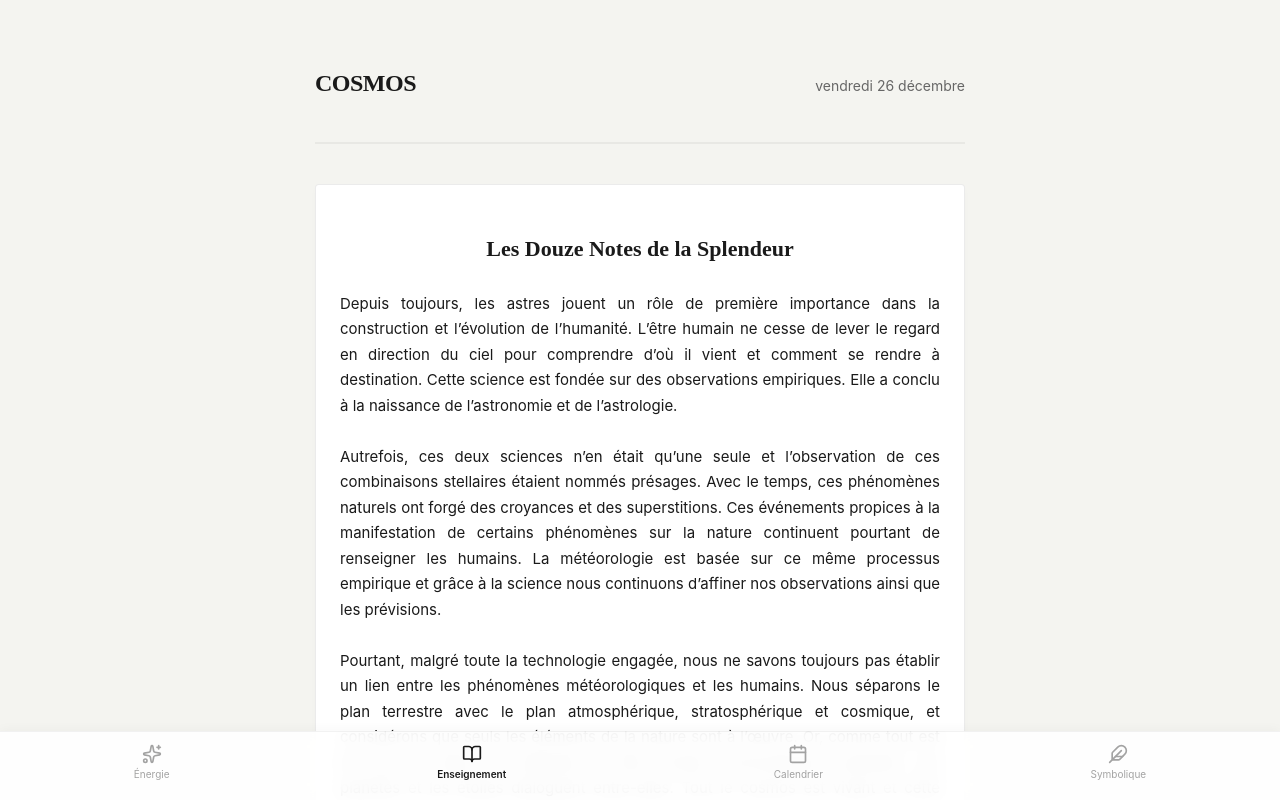
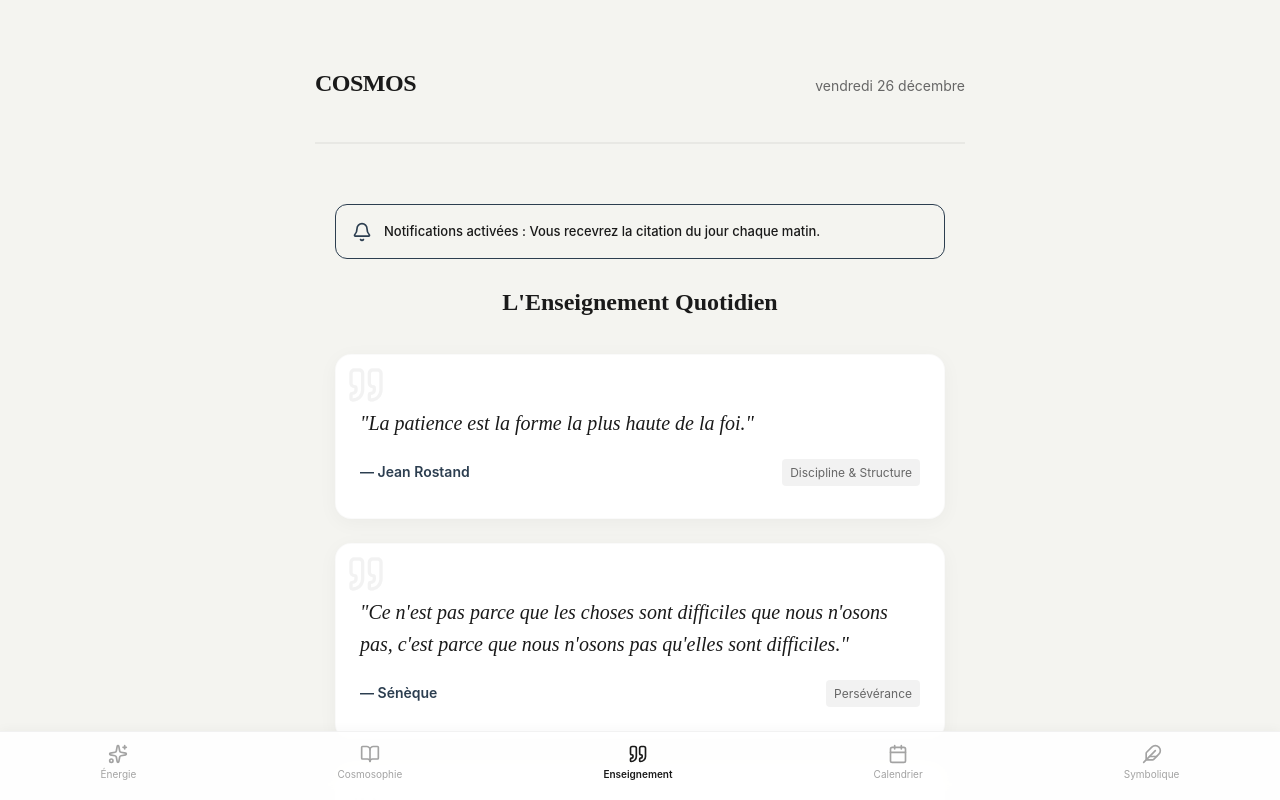
Before and after one commit to NeousAxis/cosmos-app, a React (Vite) app in the folder cosmos-web/: page / in a window 1280 px wide. Both pictures are taken after a click on the button "Enseignement". Shown: the top 800 px of the page. Built offline with nearby package versions, Linux system fonts and the light colour scheme.

Commit message:
feat: add cosmosophie tab, daily quotes, and moon phase icons

```diff
--- a/cosmos-web/src/App.jsx
+++ b/cosmos-web/src/App.jsx
@@ -8,13 +8,14 @@ import Meditation from './components/Meditation';
 import Constellation from './components/Constellation';
 import Calendar from './components/Calendar';
 import MoonPhase from './components/MoonPhase';
-import { Sparkles, BookOpen, Calendar as CalendarIcon, Feather } from 'lucide-react';
+import { Sparkles, BookOpen, Calendar as CalendarIcon, Feather, Quote, Bell } from 'lucide-react';
+import { CAPRICORN_QUOTES } from './data/quotes';
 import { motion, AnimatePresence } from 'framer-motion';
 
 function App() {
   const [sign, setSign] = useState(null);
   const [phase, setPhase] = useState(null);
-  const [activeTab, setActiveTab] = useState('energie'); // 'energie', 'enseignement', 'calendrier', 'symbolique'
+  const [activeTab, setActiveTab] = useState('energie'); // 'energie', 'cosmosophie', 'enseignement', 'calendrier', 'symbolique'
   const [isMeditationOpen, setIsMeditationOpen] = useState(false);
   const [phaseContent, setPhaseContent] = useState(null);
   const [energyMode, setEnergyMode] = useState('individuel'); // 'individuel' | 'global'
@@ -191,7 +192,7 @@ function App() {
           </motion.div>
         )}
 
-        {activeTab === 'enseignement' && (
+        {activeTab === 'cosmosophie' && (
           <motion.div initial={{ opacity: 0 }} animate={{ opacity: 1 }} transition={{ duration: 0.3 }}>
             <section className="vulgarisation-block" style={{ padding: '24px' }}>
               <h3 style={{ fontFamily: 'Playfair Display', fontSize: '22px', marginBottom: '24px', textAlign: 'center' }}>Les Douze Notes de la Splendeur</h3>
@@ -199,6 +200,67 @@ function App() {
                 {SPLENDEUR_TEXT}
               </div>
             </section>
+          </motion.div>
+        )}
+
+        {activeTab === 'enseignement' && (
+          <motion.div initial={{ opacity: 0 }} animate={{ opacity: 1 }} transition={{ duration: 0.3 }}>
+            <div style={{ padding: '20px' }}>
+              <div style={{
+                background: 'rgba(var(--accent-rgb), 0.05)',
+                padding: '16px',
+                borderRadius: '12px',
+                marginBottom: '24px',
+                display: 'flex',
+                alignItems: 'center',
+                gap: '12px',
+                border: '1px solid var(--accent)'
+              }}>
+                <Bell size={20} color="var(--accent)" />
+                <span style={{ fontSize: '13px', color: 'var(--text-main)', fontWeight: 500 }}>
+                  Notifications activées : Vous recevrez la citation du jour chaque matin.
+                </span>
+              </div>
+
+              <h3 style={{ fontFamily: 'Playfair Display', fontSize: '24px', marginBottom: '32px', textAlign: 'center' }}>L'Enseignement Quotidien</h3>
+
+              <div style={{ display: 'flex', flexDirection: 'column', gap: '24px' }}>
+                {CAPRICORN_QUOTES.map((q, i) => (
+                  <motion.div
+                    key={q.id}
+                    initial={{ opacity: 0, y: 20 }}
+                    animate={{ opacity: 1, y: 0 }}
+                    transition={{ delay: i * 0.1 }}
+                    style={{
+                      background: '#fff',
+                      padding: '32px 24px',
+                      borderRadius: '16px',
+                      boxShadow: '0 4px 20px rgba(0,0,0,0.04)',
+                      position: 'relative',
+                      border: '1px solid rgba(0,0,0,0.02)'
+                    }}
+                  >
+                    <Quote size={40} style={{ position: 'absolute', top: '10px', left: '10px', opacity: 0.05 }} />
+                    <p style={{
+                      fontFamily: 'Playfair Display',
+                      fontSize: '20px',
+                      lineHeight: '1.6',
+                      fontStyle: 'italic',
+                      marginBottom: '20px',
+                      color: 'var(--text-main)'
+                    }}>
+                      "{q.text}"
+                    </p>
+                    <div style={{ display: 'flex', justifyContent: 'space-between', alignItems: 'center' }}>
+                      <span style={{ fontWeight: 600, fontSize: '14px', color: 'var(--accent)' }}>— {q.author}</span>
+                      <span style={{ fontSize: '12px', color: 'var(--text-muted)', background: 'rgba(0,0,0,0.05)', padding: '4px 8px', borderRadius: '4px' }}>
+                        {q.energy}
+                      </span>
+                    </div>
+                  </motion.div>
+                ))}
+              </div>
+            </div>
           </motion.div>
         )}
 
@@ -306,7 +368,8 @@ function App() {
         boxShadow: '0 -2px 10px rgba(0,0,0,0.03)'
       }}>
         <TabButton id="energie" icon={<Sparkles size={20} />} label="Énergie" />
-        <TabButton id="enseignement" icon={<BookOpen size={20} />} label="Enseignement" />
+        <TabButton id="cosmosophie" icon={<BookOpen size={20} />} label="Cosmosophie" />
+        <TabButton id="enseignement" icon={<Quote size={20} />} label="Enseignement" />
         <TabButton id="calendrier" icon={<CalendarIcon size={20} />} label="Calendrier" />
         <TabButton id="symbolique" icon={<Feather size={20} />} label="Symbolique" />
       </nav>
--- a/cosmos-web/src/components/Calendar.jsx
+++ b/cosmos-web/src/components/Calendar.jsx
@@ -1,5 +1,6 @@
 import { ChevronLeft, ChevronRight } from 'lucide-react';
 import React from 'react';
+import MoonIcon from './MoonIcon';
 
 const Calendar = () => {
     const weekDays = ['L', 'M', 'M', 'J', 'V', 'S', 'D'];
@@ -65,16 +66,12 @@ const Calendar = () => {
                         >
                             <span style={{ fontSize: '12px', fontWeight: isToday ? 600 : 400 }}>{d}</span>
 
-                            <div style={{ height: '14px', display: 'flex', alignItems: 'center' }}>
-                                {phase.type === 'full' ? (
-                                    <div style={{ width: '8px', height: '8px', borderRadius: '50%', backgroundColor: isToday ? '#fff' : 'var(--text-main)' }} />
-                                ) : phase.type === 'new' ? (
-                                    <div style={{ width: '8px', height: '8px', borderRadius: '50%', border: `1px solid ${isToday ? '#fff' : 'var(--text-main)'}` }} />
-                                ) : (
-                                    <div style={{ fontSize: '8px', color: isToday ? 'rgba(255,255,255,0.8)' : 'var(--text-muted)', textAlign: 'center', lineHeight: '1' }}>
-                                        {phase.type === 'waxing' ? '●' : '○'}
-                                    </div>
-                                )}
+                            <div style={{ height: '16px', display: 'flex', alignItems: 'center' }}>
+                                <MoonIcon
+                                    type={phase.type}
+                                    size={14}
+                                    color={isToday ? '#fff' : 'var(--text-main)'}
+                                />
                             </div>
                         </div>
                     );
--- /dev/null
+++ b/cosmos-web/src/components/MoonIcon.jsx
@@ -0,0 +1,50 @@
+import React from 'react';
+
+const MoonIcon = ({ type, size = 16, color = 'currentColor' }) => {
+    // Standard Moon Phase SVGs
+    // Full Circle for Full Moon, Stroked/Masked for others
+
+    switch (type) {
+        case 'full':
+            return (
+                <svg width={size} height={size} viewBox="0 0 24 24" fill={color}>
+                    <circle cx="12" cy="12" r="10" />
+                </svg>
+            );
+        case 'new':
+            return (
+                <svg width={size} height={size} viewBox="0 0 24 24" fill="none" stroke={color} strokeWidth="2">
+                    <circle cx="12" cy="12" r="10" />
+                </svg>
+            );
+        case 'waxing': // Waxing Gibbous approximation
+            return (
+                <svg width={size} height={size} viewBox="0 0 24 24" fill={color}>
+                    <path d="M12 2C6.48 2 2 6.48 2 12s4.48 10 10 10 10-4.48 10-10S17.52 2 12 2zm0 18c-4.41 0-8-3.59-8-8s3.59-8 8-8 8 3.59 8 8-3.59 8-8 8z" opacity="0.2" />
+                    <path d="M12 2c5.52 0 10 4.48 10 10s-4.48 10-10 10c-3.35 0-6.3-1.64-8.12-4.15C11.5 16.5 15 13.5 15 12s-3.5-4.5-9.12-5.85A9.94 9.94 0 0 1 12 2z" />
+                </svg>
+            );
+        case 'waning': // Waning Gibbous approximation
+            return (
+                <svg width={size} height={size} viewBox="0 0 24 24" fill={color}>
+                    <path d="M12 2C6.48 2 2 6.48 2 12s4.48 10 10 10 10-4.48 10-10S17.52 2 12 2zm0 18c-4.41 0-8-3.59-8-8s3.59-8 8-8 8 3.59 8 8-3.59 8-8 8z" opacity="0.2" />
+                    <path d="M12 2c-5.52 0-10 4.48-10 10s4.48 10 10 10c3.35 0 6.3-1.64 8.12-4.15C12.5 16.5 9 13.5 9 12s3.5-4.5 9.12-5.85A9.94 9.94 0 0 0 12 2z" />
+                </svg>
+            );
+        case 'quarter': // First/Last Quarter (Half Moon)
+            return (
+                <svg width={size} height={size} viewBox="0 0 24 24" fill={color}>
+                    <path d="M12 2v20c5.52 0 10-4.48 10-10S17.52 2 12 2z" />
+                    <circle cx="12" cy="12" r="10" fill="none" stroke={color} strokeWidth="1" opacity="0.3" />
+                </svg>
+            );
+        default:
+            return (
+                <svg width={size} height={size} viewBox="0 0 24 24" fill="none" stroke={color} strokeWidth="2" opacity="0.5">
+                    <circle cx="12" cy="12" r="1" />
+                </svg>
+            );
+    }
+};
+
+export default MoonIcon;
--- /dev/null
+++ b/cosmos-web/src/data/quotes.js
@@ -0,0 +1,32 @@
+export const CAPRICORN_QUOTES = [
+    {
+        id: 1,
+        text: "La patience est la forme la plus haute de la foi.",
+        author: "Jean Rostand",
+        energy: "Discipline & Structure"
+    },
+    {
+        id: 2,
+        text: "Ce n'est pas parce que les choses sont difficiles que nous n'osons pas, c'est parce que nous n'osons pas qu'elles sont difficiles.",
+        author: "Sénèque",
+        energy: "Persévérance"
+    },
+    {
+        id: 3,
+        text: "La montagne n'est pas là pour être vaincue, mais pour nous enseigner la patience.",
+        author: "Anonyme",
+        energy: "Ascension"
+    },
+    {
+        id: 4,
+        text: "L'ordre est le plaisir de la raison, mais le désordre est le délice de l'imagination.",
+        author: "Paul Claudel",
+        energy: "Structure"
+    },
+    {
+        id: 5,
+        text: "Rien de grand ne s'est accompli dans le monde sans passion, mais rien de durable sans méthode.",
+        author: "Hegel",
+        energy: "Maitrise"
+    }
+];
```
